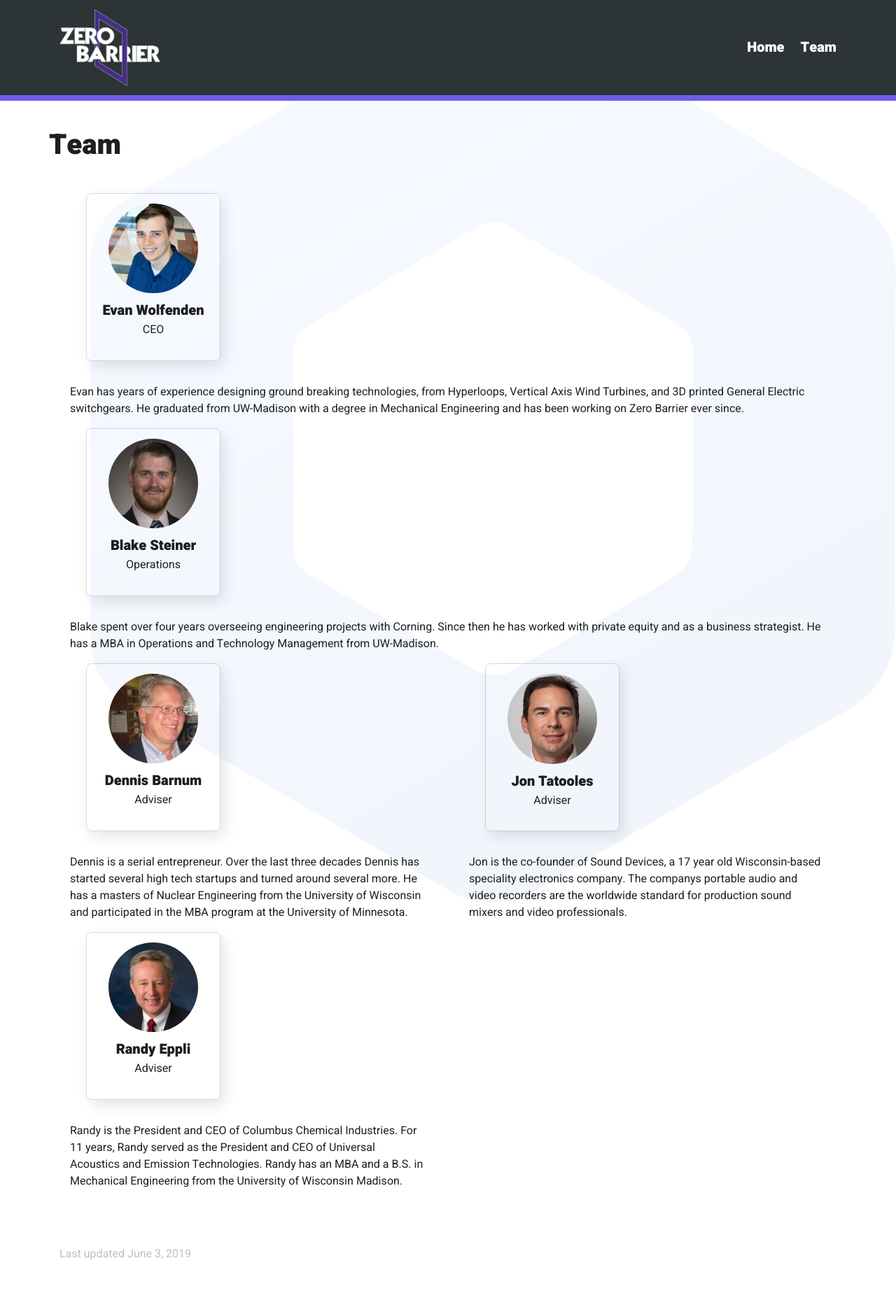
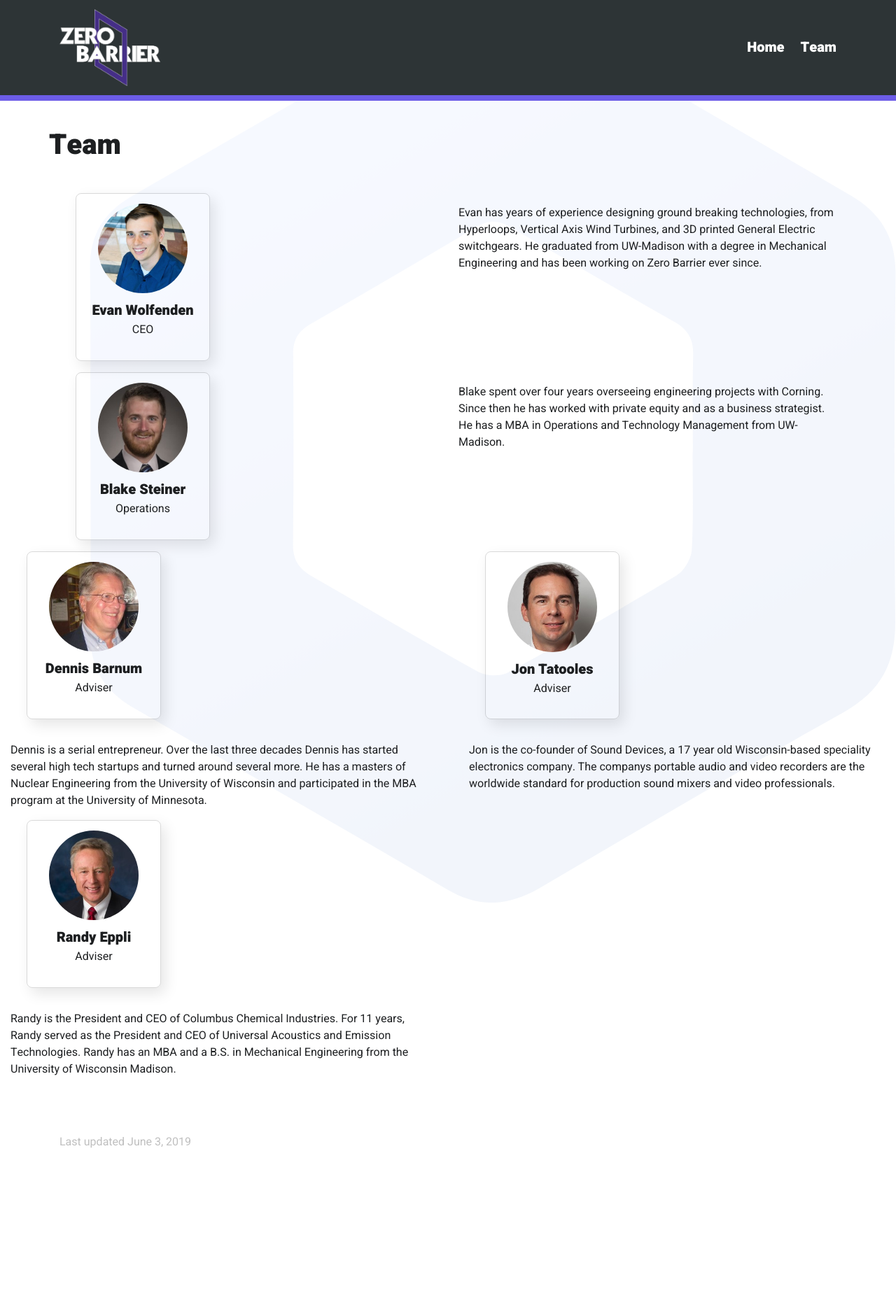
Before and after one commit to georgemblack/mind-to-matter, a Jekyll site: the page built from team.html, in a window 1280 px wide. Shown: the whole page at 70% size. Built offline with Jekyll 4.4.1, drawn with Linux system fonts in a browser that asks for light colours; after the commit the page ends 1708 px from its top, so only the background shows below that.

Commit message:
Update team.html

```diff
--- a/team.html
+++ b/team.html
@@ -15,7 +15,6 @@
 
 <div class="container">
 <div class="row">
-<div class="container">
 <div class="col-sm">
 {% include Evan.html %}
 </div>
@@ -23,8 +22,10 @@
     <p>Evan has years of experience designing ground breaking technologies, from Hyperloops, Vertical Axis Wind Turbines, and 3D printed General Electric switchgears. He graduated from UW-Madison with a degree in Mechanical Engineering and has been working on Zero Barrier ever since. </p>
 </div>
 </div>
+</div>
 
 <div class="container">
+<div class="row">
 <div class="col-sm">
 {% include Blake.html %}
 </div>
```
